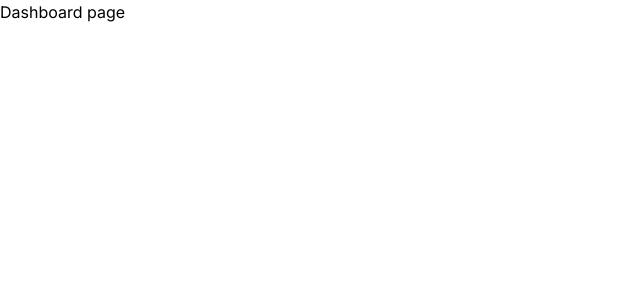
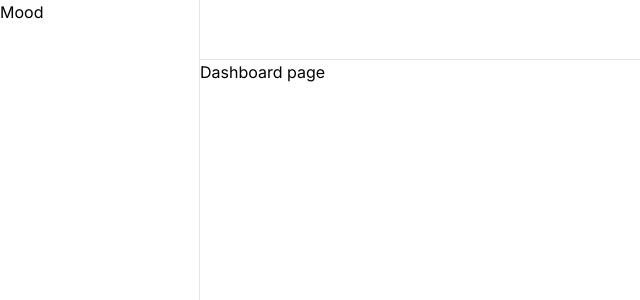
Before and after one commit to dnguyen316/mood, a Next.js app: page /dashboard in a window 1280 px wide. Shown: the top 300 px of the page, without its empty margins (0-640 px from the left). Built offline with nearby package versions, Linux system fonts and the light colour scheme.

Commit message:
chore(JournalPage): update layout

```diff
--- a/app/(dashboard)/layout.tsx
+++ b/app/(dashboard)/layout.tsx
@@ -1,5 +1,21 @@
+import { UserButton } from "@clerk/nextjs";
+
 const DashboardLayout = ({ children }: { children: React.ReactNode }) => {
-  return <div>{children}</div>;
+  return (
+    <div className="h-screen w-screen relative">
+      <aside className="absolute top-0 left-0 h-full border-r w-[200px] border-black/10">
+        Mood
+      </aside>
+      <div className="ml-[200px]">
+        <header className="h-[60px] border-b border-black/10">
+          <div className="h-full w-full px-6 flex items-center justify-end">
+            <UserButton />
+          </div>
+        </header>
+        <div>{children}</div>
+      </div>
+    </div>
+  );
 };
 
 export default DashboardLayout;
```
